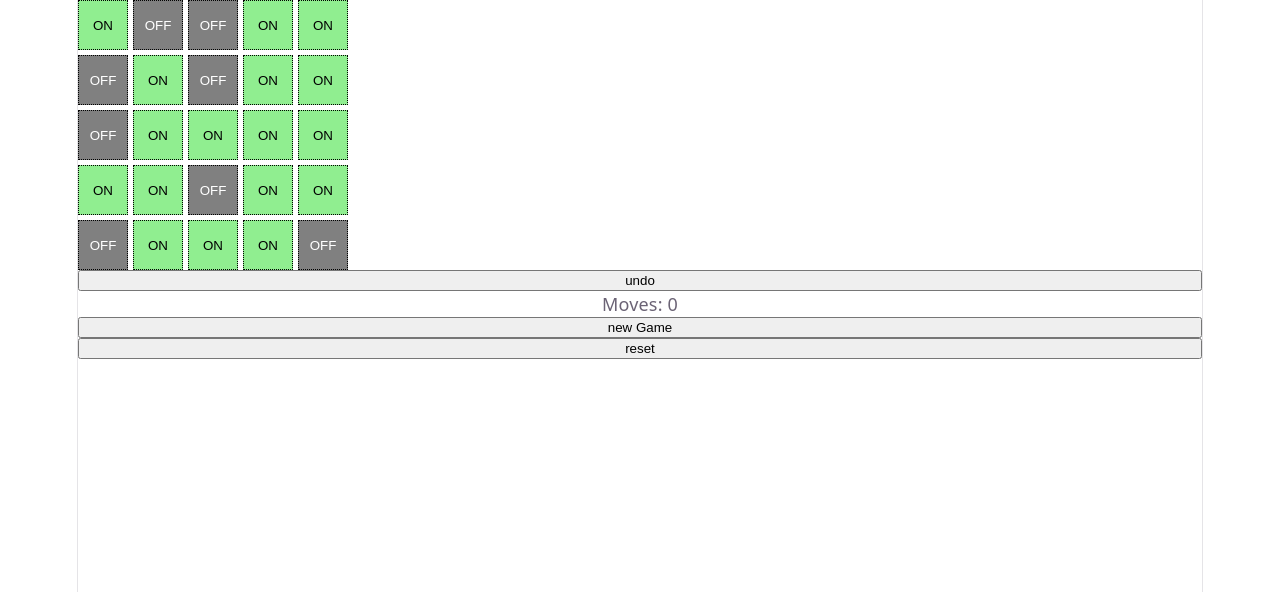
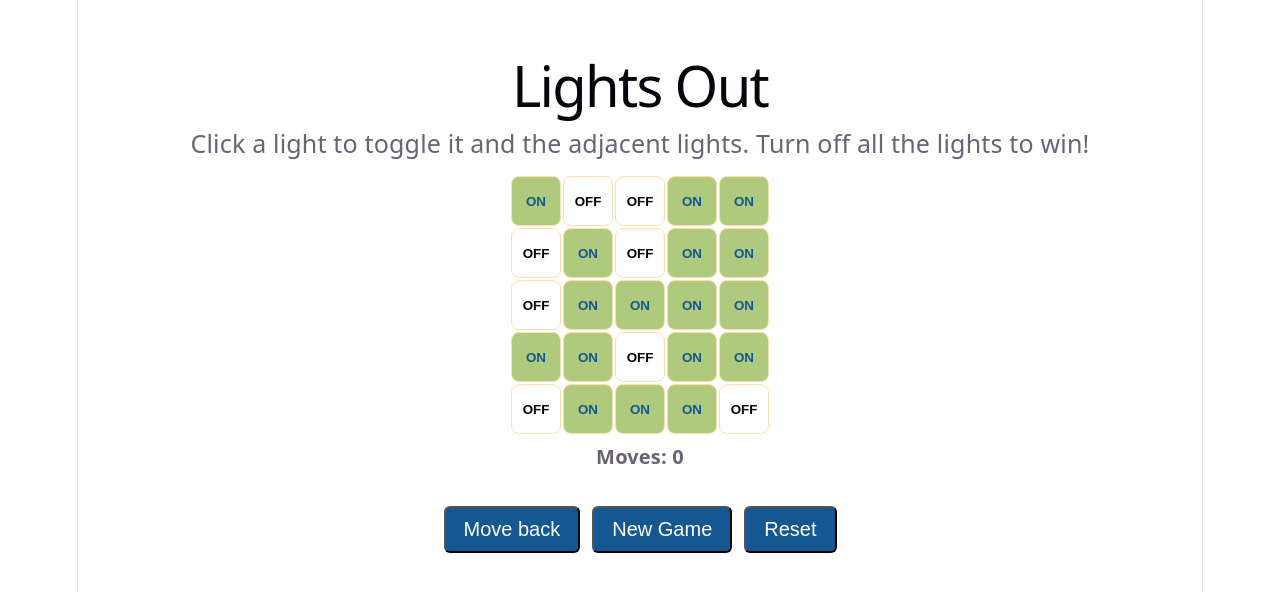
Before and after one commit to e-almasri/lights-out, a React (Vite) app: page / in a window 1280 px wide. Shown: the top 592 px of the page. Built offline with nearby package versions, Linux system fonts and the light colour scheme.

Commit message:
styles added

```diff
--- a/src/App.css
+++ b/src/App.css
@@ -1,20 +1,64 @@
+.app {
+  margin-top: 20px;
+  display: flex;
+  flex-direction: column;
+  align-items: center;
+}
+
 .light {
   width: 50px;
   height: 50px;
-  border: 1px dotted black;
+  border: 1px solid navajowhite;
+  border-radius: 8px;
+  font-weight: bold;
+  cursor: pointer;
+}
+
+.light:hover {
+  transform: scale(1.05);
 }
 
 .light-on {
-    background-color: lightgreen;
+  background: #AFCA7C;
+  color: #145791;
 }
 
 .light-off {
-    background-color: grey;
-    color: white;
+  background: white;
+  color: black;
 }
 
 .grid {
   display: grid;
   grid-template-columns: repeat(5, 50px);
-  gap: 5px;
+  gap: 2px;
 }
+
+.btn {
+  padding: 10px 18px;
+  margin: 6px;
+  border-radius: 6px;
+  background: #145791;
+  color: white;
+  cursor: pointer;
+  font-size: 20px;
+}
+
+.btn:hover {
+  background: #AFCA7C;
+}
+
+.controls {
+  margin-top: 20px;
+}
+
+.moves {
+  font-size: 20px;
+  font-weight: bold;
+  margin: 10px;
+}
+
+.header {
+  font-size: 25px;
+  margin: 20px;
+}
--- a/src/App.jsx
+++ b/src/App.jsx
@@ -1,8 +1,12 @@
-import './App.css'
-import Game from './components/Game'
+import "./App.css";
+import Game from "./components/Game";
 
 function App() {
-  return <Game />;
+  return (
+    <div className="app">
+      <Game />
+    </div>
+  );
 }
 
-export default App
+export default App;
--- a/src/components/Game.jsx
+++ b/src/components/Game.jsx
@@ -75,11 +75,30 @@ function Game() {
 
   return (
     <>
+      <div className="header">
+        <h1>Lights Out</h1>
+        <p>
+          Click a light to toggle it and the adjacent lights. Turn off all the
+          lights to win!
+        </p>
+      </div>
+
       <Grid lights={lights} handleClick={handleClick}></Grid>
-      <button onClick={undo}>undo</button>
-      <p>{checkWin(lights) ? "You win!" : "Moves: " + count}</p>
-      <button onClick={newGame}>new Game</button>
-      <button onClick={reset}>reset</button>
+
+      <p className="moves">
+        {checkWin(lights) ? "You win!" : "Moves: " + count}
+      </p>
+      <div className="controls">
+        <button className="btn" onClick={undo}>
+          Move back
+        </button>
+        <button className="btn" onClick={newGame}>
+          New Game
+        </button>
+        <button className="btn" onClick={reset}>
+          Reset
+        </button>
+      </div>
     </>
   );
 }
--- a/src/components/Light.jsx
+++ b/src/components/Light.jsx
@@ -1,7 +1,3 @@
-import { useState } from "react";
-import "../App.css";
-
-
 function Light({value, onLightClick}) {
 
     return (
```
